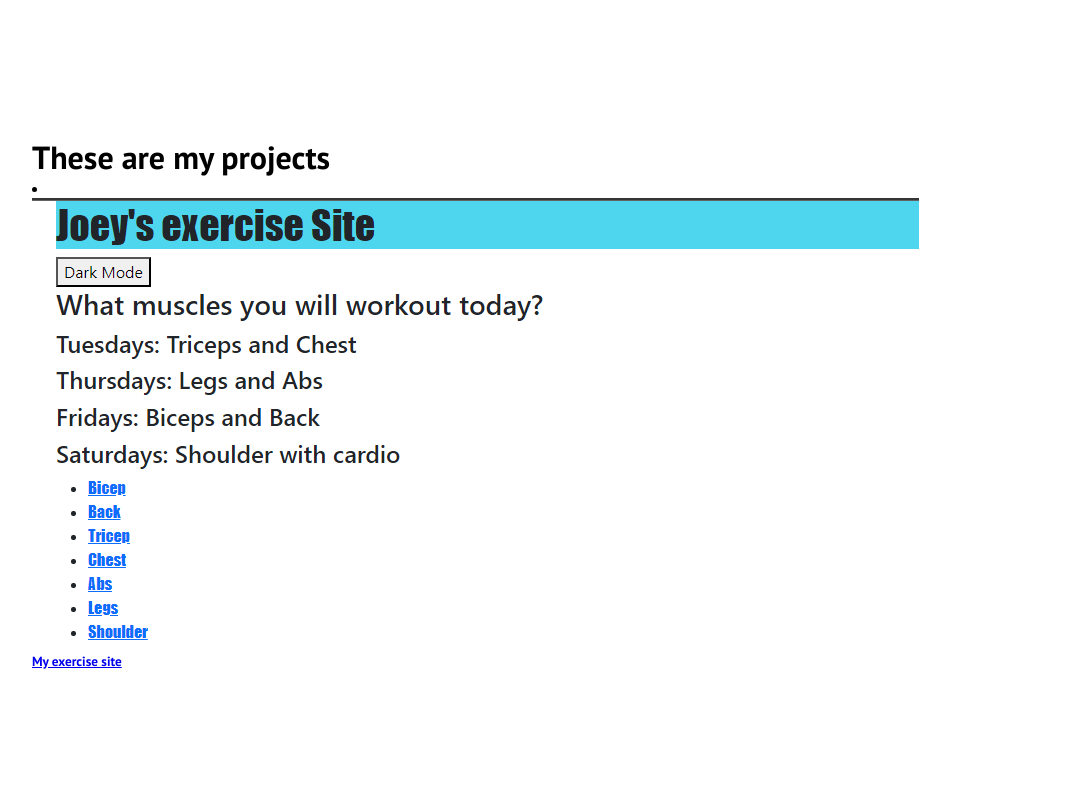
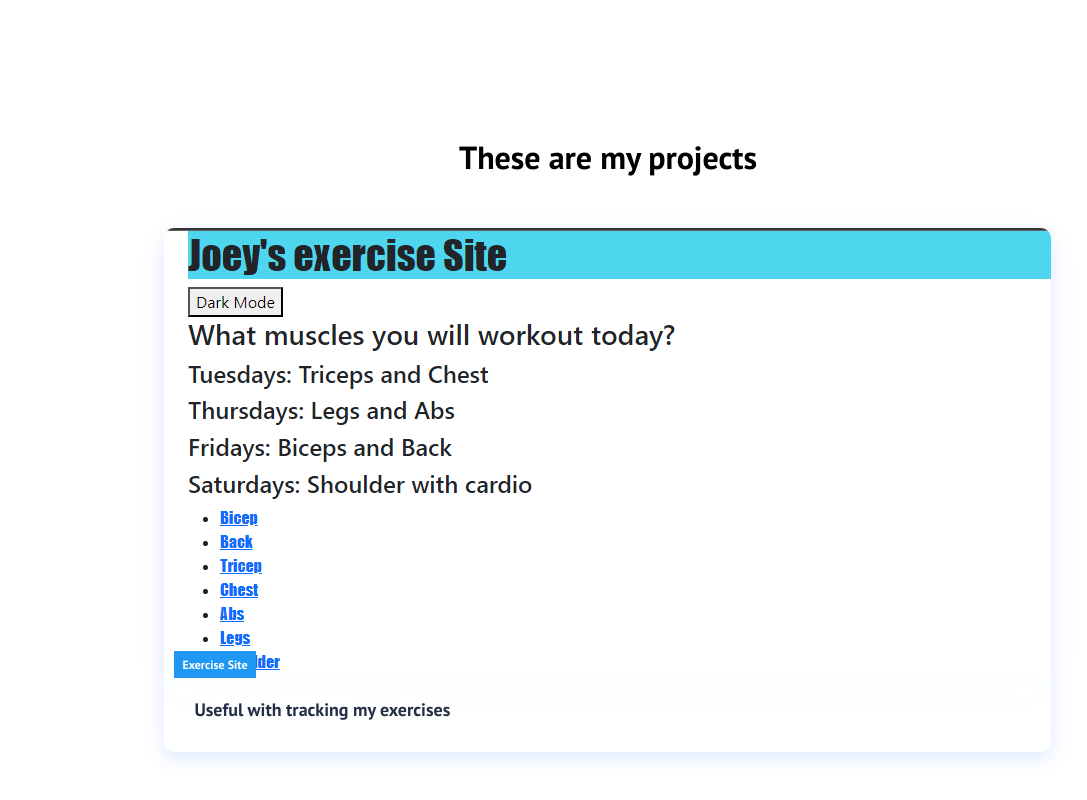
Before and after one commit to JoeliRosas20/portfolio-site, a React (Vite) app: page / in a window 1280 px wide. Shown: the part 808-1608 px from the top of the page, without its empty margins (32-1119 px from the left). Before the commit the page ends 1542 px from the top, so only its background shows below. Built offline with nearby package versions, Linux system fonts and the light colour scheme.

Commit message:
Finished working on the cards

```diff
--- a/src/components/Cards.css
+++ b/src/components/Cards.css
@@ -2,3 +2,106 @@
     padding: 4rem;
     background: #fff;
 }
+
+h1{
+    text-align: center;
+}
+
+.cards_container{
+    display: flex;/*The flex box will be used to display the cards. Flex lets the children in here get adjusted*/
+    flex-flow: column;/*The flex items will be put in columns*/
+    align-items: center;
+    max-width: 1120px; /*The width cannot go further than 1120px*/
+    width: 90%;
+    margin: 0 auto;/*The top and bottom margin is 0, while left and right margin is auto*/
+}
+
+.cards_wrapper{
+    position: relative;/*The place of the cards can be changed by other values*/
+    margin: 50px 0 45px;/*top, left and right ,bottom*/
+}
+
+.cards_items{
+    margin-bottom: 24px;
+}
+
+.cards_item{
+    display: flex;
+    flex: 1;
+    margin: 0 1rem;
+    border-radius: 10px;
+}
+
+.cards_item_link{
+    display: flex;
+    flex-flow: column;
+    width: 100%;
+    box-shadow: 0 6px 20px rgba(56, 125, 255, 0.17);/*offset-x, offset-y, blur-radius, color*/
+    -webkit-filter: drop-shadow(0 6px 20px rgba(56, 125, 255, 0.017));
+    filter: drop-shadow(0 6px 20px rgba(56, 125, 255, 0.017));
+    border-radius: 10px;
+    overflow: hidden;/*This makes the cards more circular*/
+    text-decoration: none; /*This removes the dot*/
+}
+
+.cards_item_pic-wrap{
+    position: relative;
+    width: 100%;
+    overflow: hidden;
+}
+
+.cards_item_pic-wrap::after{
+    content: attr(data-category);
+    position: absolute;
+    bottom: 0;
+    margin-left: 10px;
+    padding: 6px 8px;
+    max-width: calc((100%) - 60px);
+    font-size: 12px;
+    font-weight: 700;
+    color: #fff;
+    background-color: #1f98f4;
+    box-sizing: border-box;
+}
+
+.cards_item_img{
+    display: block;
+    width: 100%;
+    max-width: 100%;
+    height: 100%;
+    max-height: 100%;
+    object-fit: cover;
+    transition: all 0.2s linear;
+}
+
+.cards_item_img:hover{
+    transform: scale(1.1);
+}
+
+.cards_item_info{
+    padding: 20px 30px 30px;
+}
+
+.cards_item_text{
+    color: #252e48;
+    font-size: 18px;
+    line-height: 24px;
+}
+
+@media only screen and (min-width: 1200px){
+    .content_blog_container{
+        width: 84%;
+    }
+}
+
+@media only screen and (min-width: 1024px){
+    .cards_items{
+        display: flex;
+    }
+}
+
+@media only screen and (max-width: 1024px){
+    .cards_item{
+        margin-bottom: 2rem;
+    }
+}
--- a/src/components/Cards.tsx
+++ b/src/components/Cards.tsx
@@ -1,23 +1,25 @@
 import React from "react";
 import CardItem from "./CardItem";
-import "./Cards.css"
+import "./Cards.css";
 
 function Cards() {
-  return <div className="cards">
+  return (
+    <div className="cards">
       <h1>These are my projects</h1>
-    <div className="card_container">
-      <div className="card_wrapper">
-        <div className="card_items">
+      <div className="cards_container">
+        <div className="cards_wrapper">
+          <div className="cards_items">
             <CardItem
               src="images/ExerciseSite.png"
-            text="My exercise site"
+              text="Useful with tracking my exercises"
               label="Exercise Site"
               path="/projects"
             />
           </div>
         </div>
       </div>
-  </div>;
+    </div>
+  );
 }
 
 export default Cards;
```
Lines whose indentation alone changed are shown as unchanged.
